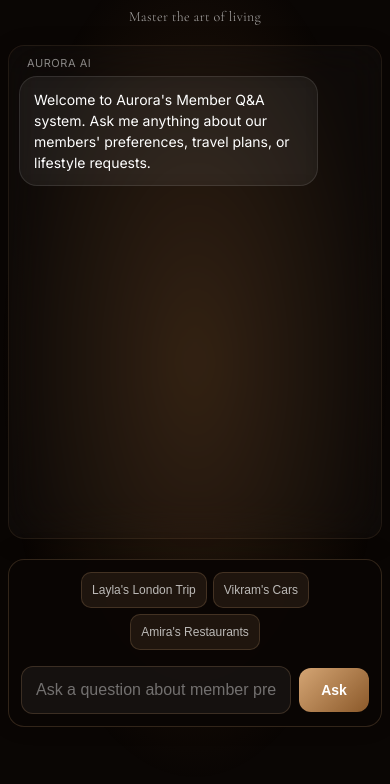
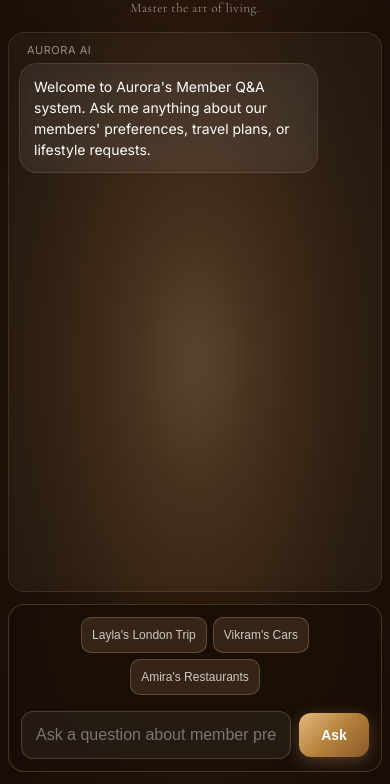
Before and after one commit to akvanaparthy/Aurora-AIML-Engineer-Assignment, a website: page public/index.html in a window 390 px wide. Shown: the part 60-844 px from the top of the page. Drawn offline with nearby package versions, Linux system fonts and the light colour scheme.

Commit message:
Few UI refinements, gradients to match original homepage of Aurora

```diff
--- a/public/index.html
+++ b/public/index.html
@@ -23,11 +23,11 @@
 
     body {
       font-family: 'Inter', -apple-system, BlinkMacSystemFont, 'Segoe UI', sans-serif;
-      background: #0a0604;
+      background: #1a0f08;
       color: #ffffff;
-      overflow-x: hidden;
-      min-height: 100vh;
-      min-height: -webkit-fill-available;
+      overflow: hidden;
+      height: 100vh;
+      height: -webkit-fill-available;
       width: 100%;
       max-width: 100vw;
       position: relative;
@@ -36,7 +36,9 @@
     }
 
     html {
+      height: 100vh;
       height: -webkit-fill-available;
+      overflow: hidden;
     }
 
     .background-glow {
@@ -44,9 +46,14 @@
       top: 50%;
       left: 50%;
       transform: translate(-50%, -50%);
-      width: 100%;
-      height: 100%;
-      background: radial-gradient(ellipse at center, rgba(139, 89, 42, 0.3) 0%, rgba(10, 6, 4, 0) 70%);
+      width: 120%;
+      height: 120%;
+      background: radial-gradient(ellipse at center,
+        rgba(212, 165, 116, 0.35) 0%,
+        rgba(180, 120, 60, 0.25) 20%,
+        rgba(139, 89, 42, 0.18) 40%,
+        rgba(80, 50, 25, 0.12) 60%,
+        rgba(26, 15, 8, 0) 80%);
       pointer-events: none;
       z-index: 0;
     }
@@ -56,36 +63,39 @@
       z-index: 1;
       max-width: 1400px;
       margin: 0 auto;
-      padding: 50px 40px;
-      min-height: 100vh;
+      padding: 24px 40px;
+      height: 100vh;
+      height: -webkit-fill-available;
       display: flex;
       flex-direction: column;
+      overflow: hidden;
     }
 
     .header {
       text-align: center;
-      margin-bottom: 40px;
+      margin-bottom: 20px;
+      flex-shrink: 0;
       animation: fadeInDown 0.8s ease;
     }
 
     .logo {
-      margin-bottom: 16px;
+      margin-bottom: 12px;
       display: flex;
       justify-content: center;
     }
 
     .logo img {
-      height: 60px;
+      height: 50px;
       width: auto;
       filter: brightness(1.1);
     }
 
     .tagline {
       font-family: 'Cormorant Garamond', serif;
-      font-size: 16px;
+      font-size: 15px;
       font-weight: 300;
-      color: rgba(255, 255, 255, 0.65);
-      letter-spacing: 0.02em;
+      color: rgba(255, 255, 255, 0.6);
+      letter-spacing: 0.03em;
     }
 
     .chat-container {
@@ -93,16 +103,15 @@
       display: flex;
       flex-direction: column;
       gap: 20px;
-      margin-bottom: 20px;
+      margin-bottom: 16px;
       overflow-y: auto;
       padding: 24px;
-      background: rgba(255, 255, 255, 0.02);
+      background: rgba(255, 255, 255, 0.03);
       border-radius: 16px;
-      border: 1px solid rgba(212, 165, 116, 0.1);
+      border: 1px solid rgba(212, 165, 116, 0.15);
       backdrop-filter: blur(20px);
-      box-shadow: 0 4px 24px rgba(0, 0, 0, 0.15);
-      min-height: 500px;
-      max-height: 70vh;
+      box-shadow: 0 4px 24px rgba(0, 0, 0, 0.2);
+      min-height: 0;
     }
 
     .chat-container::-webkit-scrollbar {
@@ -114,14 +123,14 @@
     }
 
     .chat-container::-webkit-scrollbar-thumb {
-      background: rgba(212, 165, 116, 0.3);
+      background: rgba(212, 165, 116, 0.4);
       border-radius: 4px;
       border: 2px solid transparent;
       background-clip: padding-box;
     }
 
     .chat-container::-webkit-scrollbar-thumb:hover {
-      background: rgba(212, 165, 116, 0.5);
+      background: rgba(212, 165, 116, 0.6);
       background-clip: padding-box;
     }
 
@@ -145,9 +154,10 @@
     }
 
     .message.user .message-bubble {
-      background: linear-gradient(135deg, rgba(212, 165, 116, 0.15) 0%, rgba(139, 89, 42, 0.15) 100%);
-      border: 1px solid rgba(212, 165, 116, 0.3);
+      background: linear-gradient(135deg, rgba(212, 165, 116, 0.2) 0%, rgba(180, 120, 60, 0.18) 50%, rgba(139, 89, 42, 0.15) 100%);
+      border: 1px solid rgba(212, 165, 116, 0.35);
       backdrop-filter: blur(10px);
+      box-shadow: 0 2px 12px rgba(212, 165, 116, 0.15);
     }
 
     .message.assistant {
@@ -200,17 +210,18 @@
     .recommendation {
       margin-top: 12px;
       padding: 14px 16px;
-      background: rgba(212, 165, 116, 0.1);
-      border-left: 3px solid #d4a574;
+      background: rgba(212, 165, 116, 0.12);
+      border-left: 3px solid #e6b87d;
       border-radius: 12px;
       font-size: 14px;
       line-height: 1.5;
-      color: rgba(255, 255, 255, 0.8);
+      color: rgba(255, 255, 255, 0.85);
+      box-shadow: 0 2px 8px rgba(212, 165, 116, 0.1);
     }
 
     .recommendation-label {
       font-size: 11px;
-      color: #d4a574;
+      color: #e6b87d;
       font-weight: 600;
       letter-spacing: 0.05em;
       text-transform: uppercase;
@@ -236,15 +247,14 @@
     }
 
     .input-container {
-      position: sticky;
-      bottom: 0;
+      flex-shrink: 0;
       padding: 16px;
       padding-bottom: max(16px, env(safe-area-inset-bottom));
-      background: rgba(10, 6, 4, 0.95);
+      background: rgba(26, 15, 8, 0.95);
       border-radius: 16px;
-      border: 1px solid rgba(212, 165, 116, 0.2);
+      border: 1px solid rgba(212, 165, 116, 0.25);
       backdrop-filter: blur(20px);
-      box-shadow: 0 -4px 24px rgba(0, 0, 0, 0.15);
+      box-shadow: 0 -4px 24px rgba(0, 0, 0, 0.2);
       animation: fadeInUp 0.8s ease;
     }
 
@@ -258,7 +268,7 @@
       flex: 1;
       padding: 14px 16px;
       background: rgba(255, 255, 255, 0.05);
-      border: 1px solid rgba(212, 165, 116, 0.2);
+      border: 1px solid rgba(212, 165, 116, 0.25);
       border-radius: 12px;
       color: #ffffff;
       font-size: 16px;
@@ -269,9 +279,9 @@
     }
 
     #questionInput:focus {
-      border-color: rgba(212, 165, 116, 0.5);
+      border-color: rgba(212, 165, 116, 0.6);
       background: rgba(255, 255, 255, 0.08);
-      box-shadow: 0 0 0 3px rgba(212, 165, 116, 0.15);
+      box-shadow: 0 0 0 3px rgba(212, 165, 116, 0.2);
     }
 
     #questionInput::placeholder {
@@ -281,7 +291,7 @@
     #askButton {
       padding: 14px 28px;
       min-height: 44px;
-      background: linear-gradient(135deg, #d4a574 0%, #8b592a 100%);
+      background: linear-gradient(135deg, #e6b87d 0%, #b4823c 50%, #8b592a 100%);
       border: none;
       border-radius: 12px;
       color: #ffffff;
@@ -290,12 +300,14 @@
       cursor: pointer;
       transition: all 0.2s ease;
       letter-spacing: -0.01em;
+      box-shadow: 0 4px 16px rgba(212, 165, 116, 0.3);
       -webkit-appearance: none;
     }
 
     #askButton:hover:not(:disabled) {
       transform: scale(1.02);
-      box-shadow: 0 6px 20px rgba(212, 165, 116, 0.35);
+      box-shadow: 0 6px 24px rgba(212, 165, 116, 0.5), 0 2px 12px rgba(230, 184, 125, 0.4);
+      filter: brightness(1.1);
     }
 
     #askButton:active:not(:disabled) {
@@ -316,8 +328,9 @@
     .loading-dot {
       width: 8px;
       height: 8px;
-      background: #d4a574;
+      background: linear-gradient(135deg, #e6b87d 0%, #d4a574 100%);
       border-radius: 50%;
+      box-shadow: 0 2px 8px rgba(212, 165, 116, 0.4);
       animation: loading 1.4s infinite ease-in-out;
     }
 
@@ -332,18 +345,18 @@
     .example-questions {
       display: flex;
       flex-wrap: wrap;
-      gap: 12px;
-      margin-bottom: 24px;
+      gap: 10px;
+      margin-bottom: 16px;
       justify-content: center;
     }
 
     .example-btn {
       padding: 10px 16px;
       min-height: 36px;
-      background: rgba(212, 165, 116, 0.1);
-      border: 1px solid rgba(212, 165, 116, 0.2);
+      background: rgba(212, 165, 116, 0.15);
+      border: 1px solid rgba(212, 165, 116, 0.3);
       border-radius: 10px;
-      color: rgba(255, 255, 255, 0.7);
+      color: rgba(255, 255, 255, 0.75);
       font-size: 14px;
       font-weight: 500;
       cursor: pointer;
@@ -352,10 +365,11 @@
     }
 
     .example-btn:hover {
-      background: rgba(212, 165, 116, 0.2);
-      border-color: rgba(212, 165, 116, 0.4);
+      background: rgba(212, 165, 116, 0.25);
+      border-color: rgba(212, 165, 116, 0.5);
       color: #ffffff;
       transform: scale(1.02);
+      box-shadow: 0 2px 12px rgba(212, 165, 116, 0.25);
     }
 
     .example-btn:active {
@@ -400,29 +414,35 @@
         font-size: 16px;
       }
 
+      body {
+        overflow: hidden;
+      }
+
       .container {
         padding: 16px 12px;
         max-width: 100%;
+        height: 100vh;
+        height: -webkit-fill-available;
       }
 
       .header {
-        margin-bottom: 20px;
+        margin-bottom: 16px;
       }
 
       .logo img {
-        height: 40px;
+        height: 36px;
       }
 
       .tagline {
-        font-size: 14px;
+        font-size: 13px;
       }
 
       .chat-container {
         padding: 12px;
-        min-height: calc(100vh - 350px);
-        max-height: calc(100vh - 350px);
+        min-height: 0;
         border-radius: 16px;
         gap: 16px;
+        margin-bottom: 12px;
       }
 
       .message {
@@ -543,7 +563,7 @@
       <div class="logo">
         <img src="/aurora-logo.svg" alt="Aurora">
       </div>
-      <div class="tagline">Master the art of living</div>
+      <div class="tagline">Master the art of living.</div>
     </div>
 
     <div class="chat-container" id="chatContainer">
```
